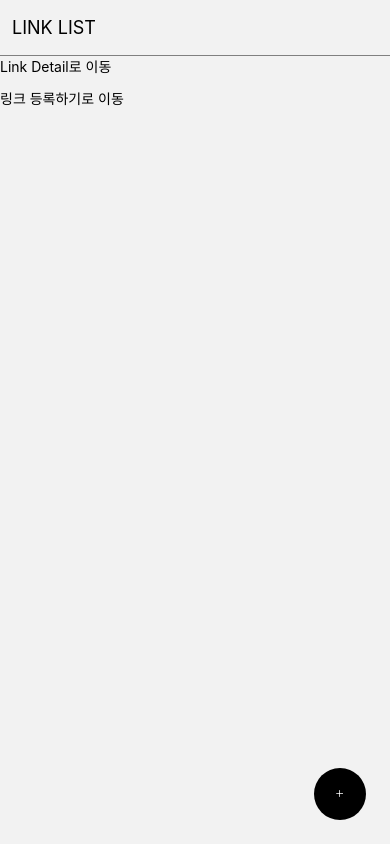
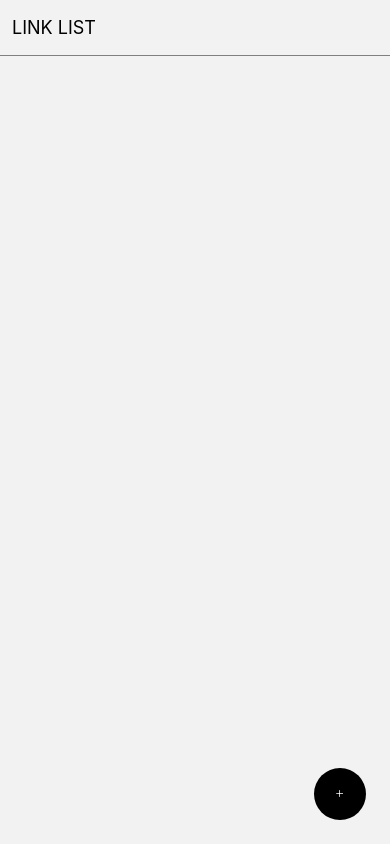
Before and after one commit to sunujun/web-page-scrap, a React Native app: screen /LinkList in a window 390 px wide. Built offline with nearby package versions, Linux system fonts and the light colour scheme.

Commit message:
WebView 추가, Recoil과 AsyncStorage로 데이터 저장

```diff
--- a/App.tsx
+++ b/App.tsx
@@ -1,15 +1,21 @@
 import React from 'react';
+import { RecoilRoot } from 'recoil';
 import { NavigationContainer } from '@react-navigation/native';
 import { SafeAreaProvider } from 'react-native-safe-area-context';
 import { RootStackNavigation } from './src/navigation/RootStackNavigation';
+import { RecoilCustomPersist } from './src/components/RecoilCustomPersist';
 
 const App = () => {
     return (
-        <SafeAreaProvider>
-            <NavigationContainer>
-                <RootStackNavigation />
-            </NavigationContainer>
-        </SafeAreaProvider>
+        <RecoilRoot>
+            <SafeAreaProvider>
+                <RecoilCustomPersist>
+                    <NavigationContainer>
+                        <RootStackNavigation />
+                    </NavigationContainer>
+                </RecoilCustomPersist>
+            </SafeAreaProvider>
+        </RecoilRoot>
     );
 };
 
--- a/package.json
+++ b/package.json
@@ -10,6 +10,7 @@
     "test": "jest"
   },
   "dependencies": {
+    "@react-native-async-storage/async-storage": "^1.17.11",
     "@react-navigation/native": "^6.1.5",
     "@react-navigation/native-stack": "^6.9.11",
     "@types/react-native-vector-icons": "^6.4.13",
@@ -17,7 +18,9 @@
     "react-native": "0.71.3",
     "react-native-safe-area-context": "^4.5.0",
     "react-native-screens": "^3.20.0",
-    "react-native-vector-icons": "^9.2.0"
+    "react-native-vector-icons": "^9.2.0",
+    "react-native-webview": "^11.26.1",
+    "recoil": "^0.7.6"
   },
   "devDependencies": {
     "@babel/core": "^7.20.0",
--- /dev/null
+++ b/src/components/RecoilCustomPersist.tsx
@@ -0,0 +1,27 @@
+import React, { useCallback, useEffect, useState } from 'react';
+import { useSetRecoilState } from 'recoil';
+import { atomLinkList } from '../states/atomLinkList';
+import { getItem } from '../utils/AsyncStorageUtils';
+
+export const RecoilCustomPersist = ({ children }: { children: React.ReactNode }) => {
+    const [isLoaded, setIsLoaded] = useState(false);
+    const setList = useSetRecoilState(atomLinkList);
+
+    const loadData = useCallback(async () => {
+        const data = await getItem('MAIN/LINK_LIST');
+        if (data !== null) {
+            setList(JSON.parse(data));
+        }
+        setIsLoaded(true);
+    }, [setList]);
+
+    useEffect(() => {
+        if (isLoaded) {
+            return;
+        }
+
+        loadData();
+    }, [isLoaded, loadData]);
+
+    return <>{isLoaded && children}</>;
+};
--- a/src/screens/AddLinkScreen.tsx
+++ b/src/screens/AddLinkScreen.tsx
@@ -1,5 +1,6 @@
 import React, { useState } from 'react';
 import { View } from 'react-native';
+import { useSetRecoilState } from 'recoil';
 import { useNavigation } from '@react-navigation/native';
 import { useSafeAreaInsets } from 'react-native-safe-area-context';
 import { Header } from '../components/Header/Header';
@@ -7,13 +8,35 @@ import { SingleLineInput } from '../components/SingleLineInput';
 import { Button } from '../components/Button';
 import { Typography } from '../components/Typography';
 import { Spacer } from '../components/Spacer';
+import { atomLinkList } from '../states/atomLinkList';
 
 export const AddLinkScreen = () => {
     const navigation = useNavigation();
     const safeAreaInset = useSafeAreaInsets();
+    const updateList = useSetRecoilState(atomLinkList);
     const [url, setUrl] = useState('');
     const onPressClose = () => {
         navigation.goBack();
+    };
+    const onPressSave = () => {
+        if (url === '') {
+            return;
+        }
+        updateList(prevState => {
+            const list = [
+                {
+                    title: '',
+                    image: '',
+                    link: url,
+                    createdAt: new Date().toISOString(),
+                },
+            ];
+
+            return {
+                list: list.concat(prevState.list),
+            };
+        });
+        setUrl('');
     };
 
     return (
@@ -27,7 +50,7 @@ export const AddLinkScreen = () => {
             <View style={{ flex: 1, alignItems: 'center', justifyContent: 'center', paddingHorizontal: 24 }}>
                 <SingleLineInput value={url} onChangeText={setUrl} placeholder="https://example.com" />
             </View>
-            <Button>
+            <Button onPress={onPressSave}>
                 <View style={{ backgroundColor: url === '' ? 'gray' : 'black' }}>
                     <View style={{ height: 52, alignItems: 'center', justifyContent: 'center' }}>
                         <Typography color="white" fontSize={18}>
--- a/src/screens/LinkDetailScreen.tsx
+++ b/src/screens/LinkDetailScreen.tsx
@@ -1,11 +1,14 @@
 import React from 'react';
 import { View } from 'react-native';
-import { useNavigation } from '@react-navigation/native';
+import { useNavigation, useRoute } from '@react-navigation/native';
+import WebView from 'react-native-webview';
 import { Header } from '../components/Header/Header';
 import { Spacer } from '../components/Spacer';
+import { LinkStackScreenProps } from '../navigation/types';
 
 export const LinkDetailScreen = () => {
     const navigation = useNavigation();
+    const route = useRoute<LinkStackScreenProps<'LinkDetail'>['route']>();
     const onPressBack = () => {
         navigation.goBack();
     };
@@ -19,6 +22,7 @@ export const LinkDetailScreen = () => {
                     <Header.Title title="LINK DETAIL" />
                 </Header.Group>
             </Header>
+            <WebView style={{ flex: 1 }} source={{ uri: route.params.item.link }} />
         </View>
     );
 };
--- a/src/screens/LinkListScreen.tsx
+++ b/src/screens/LinkListScreen.tsx
@@ -1,19 +1,22 @@
 import React from 'react';
-import { View } from 'react-native';
+import { View, FlatList } from 'react-native';
+import { useRecoilValue } from 'recoil';
 import { useNavigation } from '@react-navigation/native';
 import { useSafeAreaInsets } from 'react-native-safe-area-context';
 import { Button } from '../components/Button';
 import { Header } from '../components/Header/Header';
+import { Icon } from '../components/Icon';
+import { Typography } from '../components/Typography';
 import { Spacer } from '../components/Spacer';
-import { Typography } from '../components/Typography';
-import { Icon } from '../components/Icon';
 import { LinkStackScreenProps } from '../navigation/types';
+import { atomLinkList, LinkItem } from '../states/atomLinkList';
 
 export const LinkListScreen = () => {
     const navigation = useNavigation<LinkStackScreenProps<'LinkList'>['navigation']>();
     const safeAreaInset = useSafeAreaInsets();
-    const onPressButton = () => {
-        navigation.navigate('LinkDetail');
+    const data = useRecoilValue(atomLinkList);
+    const onPressListItem = (item: LinkItem) => {
+        navigation.navigate('LinkDetail', { item: item });
     };
     const onPressAddButton = () => {
         navigation.navigate('AddLink');
@@ -26,15 +29,29 @@ export const LinkListScreen = () => {
                     <Header.Title title="LINK LIST" />
                 </Header.Group>
             </Header>
-            <View style={{ flex: 1 }}>
-                <Button onPress={onPressButton}>
-                    <Typography>Link Detail로 이동</Typography>
-                </Button>
-                <Spacer space={12} />
-                <Button onPress={onPressAddButton}>
-                    <Typography>링크 등록하기로 이동</Typography>
-                </Button>
-            </View>
+            <FlatList
+                style={{ flex: 1 }}
+                data={data.list}
+                renderItem={({ item }) => {
+                    return (
+                        <Button
+                            onPress={() => {
+                                onPressListItem(item);
+                            }}
+                            paddingHorizontal={24}
+                            paddingVertical={24}>
+                            <View>
+                                <Typography fontSize={20}>{item.link}</Typography>
+                                <Spacer space={4} />
+                                <Typography fontSize={16} color="gray">
+                                    {item.title !== '' ? item.title.slice(0, 20) + ' | ' : ''}
+                                    {new Date(item.createdAt).toLocaleString()}
+                                </Typography>
+                            </View>
+                        </Button>
+                    );
+                }}
+            />
             <View style={{ position: 'absolute', right: 24, bottom: 24 + safeAreaInset.bottom }}>
                 <Button onPress={onPressAddButton}>
                     <View
--- /dev/null
+++ b/src/states/atomLinkList.ts
@@ -0,0 +1,34 @@
+import { atom, AtomEffect } from 'recoil';
+import { getItem, removeItem, setItem } from '../utils/AsyncStorageUtils';
+
+export interface LinkItem {
+    title: string;
+    image: string;
+    link: string;
+    createdAt: string;
+}
+
+const asyncStorageEffect =
+    (key: string): AtomEffect<{ list: LinkItem[] }> =>
+    ({ setSelf, onSet, trigger }) => {
+        const loadPersisted = async () => {
+            const savedValue = await getItem(key);
+            if (savedValue !== null) {
+                setSelf(JSON.parse(savedValue));
+            }
+        };
+        if (trigger === 'get') {
+            loadPersisted();
+        }
+        onSet((newValue, _, isReset) => {
+            isReset ? removeItem(key) : setItem(key, JSON.stringify(newValue));
+        });
+    };
+
+export const atomLinkList = atom<{ list: LinkItem[] }>({
+    key: 'MAIN/LINK_LIST',
+    default: {
+        list: [],
+    },
+    effects: [asyncStorageEffect('MAIN/LINK_LIST')],
+});
--- /dev/null
+++ b/src/utils/AsyncStorageUtils.ts
@@ -0,0 +1,13 @@
+import AsyncStorage from '@react-native-async-storage/async-storage';
+
+export const getItem = async (key: string) => {
+    return AsyncStorage.getItem(key);
+};
+
+export const setItem = async (key: string, value: string) => {
+    return AsyncStorage.setItem(key, value);
+};
+
+export const removeItem = async (key: string) => {
+    return AsyncStorage.removeItem(key);
+};
```
Also changed, not shown: src/navigation/types.ts (+4 -3 lines), 1 other file (tests, documents, lock files or other folders).
